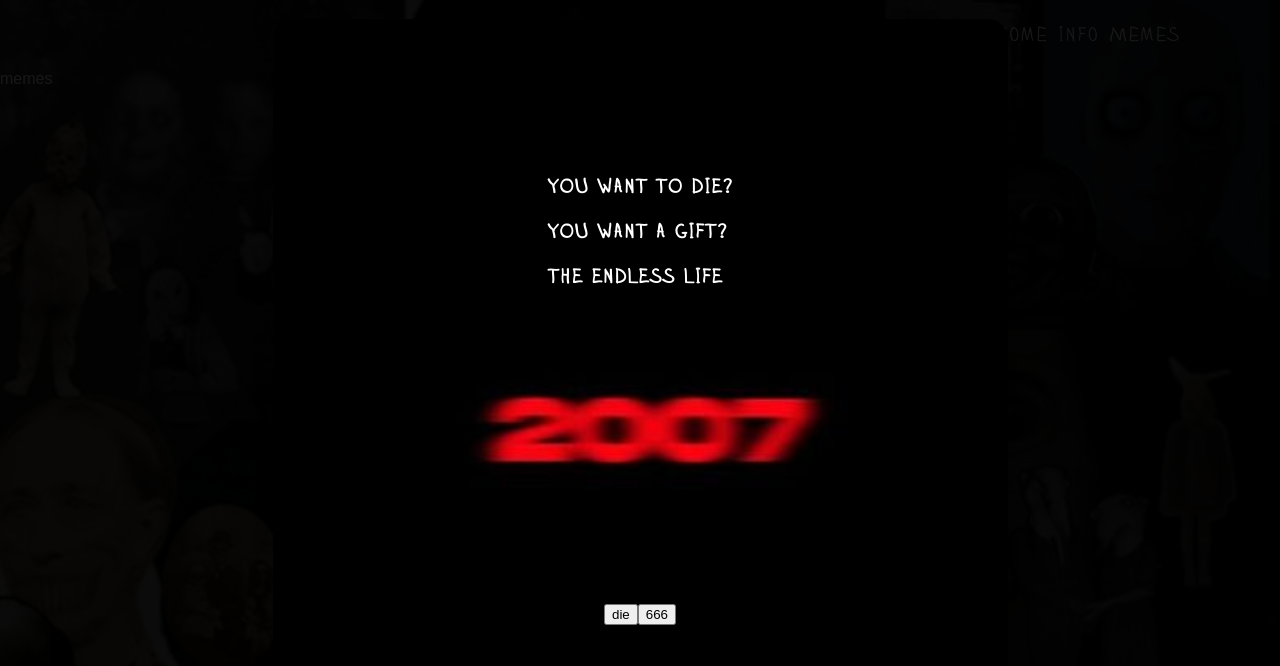
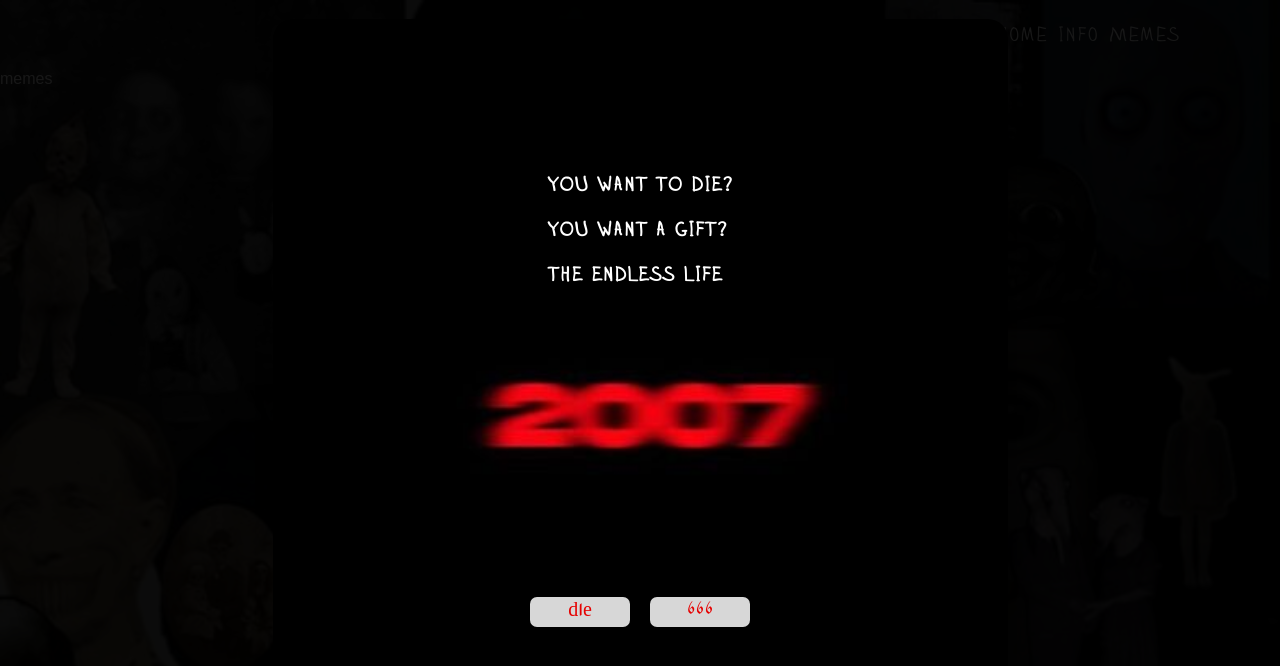
Before and after one commit to metzker-mf/Victoria-s-Secret, a React (Create React App) app: page /#/memes in a window 1280 px wide. Shown: the top 666 px of the page. Built offline with nearby package versions, Linux system fonts and the light colour scheme.

Commit message:
feat: add infoPage content

```diff
--- a/src/App.tsx
+++ b/src/app/App.tsx
@@ -1,6 +1,5 @@
-import { ModalContext } from '@/app/contexts'
-import { Header } from '@/app/ui'
-import { HomePage } from '@/pages'
+import { Header, ModalContext } from '@/app'
+import { HomePage, InfoPage } from '@/pages'
 import { Modal } from '@/shared'
 import { useContext, useEffect, useRef, useState } from 'react'
 import { Route, Routes } from 'react-router-dom'
@@ -40,7 +39,7 @@ function App() {
 
       <Routes>
         <Route path="/" element={!visible && <HomePage />} />
-        <Route path="info" element={<div>info</div>} />
+        <Route path="info" element={<InfoPage />} />
         <Route path="memes" element={<div>memes</div>} />
       </Routes>
       <Modal />
--- /dev/null
+++ b/src/app/index.ts
@@ -0,0 +1,2 @@
+export * from './contexts'
+export * from './ui'
--- a/src/index.tsx
+++ b/src/index.tsx
@@ -1,9 +1,9 @@
+import App from '@/app/App'
 import { ModalProvider } from '@/app/contexts'
 import { GlobalStyle } from '@/shared'
 import React from 'react'
 import ReactDOM from 'react-dom/client'
 import { HashRouter } from 'react-router-dom'
-import App from './App'
 import reportWebVitals from './reportWebVitals'
 
 const root = ReactDOM.createRoot(document.getElementById('root') as HTMLElement)
--- a/src/pages/home/ui/HomePage.tsx
+++ b/src/pages/home/ui/HomePage.tsx
@@ -16,11 +16,11 @@ export const HomePage = () => {
         </S.TextWrapper>
         <div>
           <S.LogoContainer>
-            <img src={logo} alt="" />
+            <img src={logo} alt="Лого victoria's secret" />
           </S.LogoContainer>
 
           <S.VicImageContainer>
-            <img src={vicImage} alt="" />
+            <img src={vicImage} alt="Фото девки без руки" />
           </S.VicImageContainer>
         </div>
 
--- a/src/pages/index.ts
+++ b/src/pages/index.ts
@@ -1 +1,2 @@
 export * from './home'
+export * from './info'
--- /dev/null
+++ b/src/pages/info/InfoPage.tsx
@@ -0,0 +1,71 @@
+import vicImg from '@/shared/assets/images/vic_mc.png'
+import * as S from './components'
+
+export const InfoPage = () => {
+  return (
+    <S.Container>
+      <S.TitleWrapper>
+        <h1>Victoria - Глава Первая: Темный соблазн</h1>
+        <h2>Мясник из Оренбурга</h2>
+      </S.TitleWrapper>
+
+      <S.ContentWrapper>
+        <S.InfoWrapper>
+          <h3>
+            Берегитесь разочарований, ибо внешность обманчива. Такими, какими они кажутся,
+            вещи являются редко. <S.RedText>А женщины – никогда.</S.RedText>
+          </h3>
+          <h4>
+            Вика ака <S.RedText>девка без руки</S.RedText>
+          </h4>
+
+          <div>
+            <p>
+              Она была обычным ребёнком — тихая девочка с большими глазами, ничем не
+              отличавшаяся от других. Но в её душе таилась мрачная страсть. С ранних лет
+              она заворожённо{' '}
+              <S.RedText>наблюдала за агонией умирающих существ:</S.RedText> насекомых,
+              птиц, мелких животных. Их последние мгновения притягивали её, словно магнит,
+              пробуждая что-то тёмное и необъяснимое.
+            </p>
+
+            <p>
+              Годы шли, и эта тяга к смерти переросла в нечто более зловещее. Повзрослев,
+              она научилась использовать свою красоту как оружие. Она соблазняла мужчин,
+              завлекая их в свои сети с улыбкой, от которой замирало сердце. Но за её
+              очарованием скрывалась смертельная ловушка. Каждого, кто поддавался её
+              чарам, ждала жестокая участь. Она убивала их хладнокровно, наслаждаясь их
+              последними вздохами. Но самым жутким был её ритуал: она всегда забирала с
+              собой правую руку жертвы, аккуратно отделяя её от тела. Именно за это её
+              прозвали <S.RedText>*Девка без руки*</S.RedText> — ироничное прозвище, от
+              которого кровь стыла в жилах.
+            </p>
+
+            <p>
+              Её преступления долго оставались загадкой для властей. Она действовала с
+              пугающей точностью, не оставляя следов. Но слухи о ней распространялись, и
+              вскоре её имя стало легендой в криминальном мире. Однако она была не
+              одинока. Девка без руки состояла в таинственной секте, известной как{' '}
+              <S.RedText>*Крутые скелеты*</S.RedText>. Эта группа почитала смерть, видя в
+              ней высшую форму искусства. Они поклонялись костям, проводили ритуалы в
+              заброшенных местах и верили, что каждая жертва приближает их к некой тёмной
+              истине.
+            </p>
+
+            <p>
+              Девка без руки до сих пор остаётся неуловимой. Её история — это смесь ужаса,
+              соблазна и мистики. Кто она: жертва собственного безумия или хладнокровный
+              хищник, следующий заветам секты? Одно известно точно — её тень продолжает
+              бродить где-то в ночи, и каждый мужчина, встретивший её взгляд, рискует
+              стать очередной жертвой.
+            </p>
+          </div>
+        </S.InfoWrapper>
+
+        <S.ImageWrapper>
+          <img src={vicImg} alt="Фото Маньяка из Оренбурга" />
+        </S.ImageWrapper>
+      </S.ContentWrapper>
+    </S.Container>
+  )
+}
--- /dev/null
+++ b/src/pages/info/components.ts
@@ -0,0 +1,41 @@
+import styled from 'styled-components'
+
+export const Container = styled.section`
+  display: flex;
+  flex-direction: column;
+  gap: 50px;
+  padding-left: 20px;
+  padding-right: 20px;
+`
+export const TitleWrapper = styled.div`
+  text-align: center;
+  font-family: 'Izvod';
+  color: #ff6363;
+`
+export const ContentWrapper = styled.div`
+  display: flex;
+  justify-content: center;
+  gap: 40px;
+`
+export const InfoWrapper = styled.div`
+  position: static;
+  z-index: 3;
+  text-align: center;
+  font-family: 'Alk';
+  max-width: 50%;
+`
+
+export const ImageWrapper = styled.div`
+  img {
+    position: absolute;
+    right: 0;
+    bottom: 0;
+    z-index: 1;
+    max-width: 600px;
+    height: auto;
+  }
+`
+
+export const RedText = styled.span`
+  color: red;
+`
--- /dev/null
+++ b/src/pages/info/index.ts
@@ -0,0 +1 @@
+export * from './InfoPage'
--- a/src/shared/ui/modal/components.ts
+++ b/src/shared/ui/modal/components.ts
@@ -30,6 +30,7 @@ export const Wrapper = styled.div`
   border-radius: 20px;
   background-image: url(${modalImage});
   background-size: cover;
+  background-position: center;
   display: flex;
   justify-content: space-around;
   align-items: center;
@@ -44,4 +45,23 @@ export const Title = styled.div`
   font-size: 20px;
 `
 
-export const ButtonsWrapper = styled.div``
+export const ButtonsWrapper = styled.div`
+  display: flex;
+  gap: 20px;
+`
+
+export const Button = styled.button`
+  font-family: 'Izvod';
+  font-size: 20px;
+  color: red;
+  width: 100px;
+  height: 30px;
+  border: none;
+  border-radius: 7px;
+  cursor: pointer;
+  opacity: 0.9;
+
+  &:hover {
+    opacity: 0.5;
+  }
+`
--- a/src/shared/ui/modal/modal.tsx
+++ b/src/shared/ui/modal/modal.tsx
@@ -25,8 +25,8 @@ export const Modal = () => {
                 </S.Title>
 
                 <S.ButtonsWrapper>
-                  <button onClick={handleSetVisible}>die</button>
-                  <button onClick={handleSetVisible}>666</button>
+                  <S.Button onClick={handleSetVisible}>die</S.Button>
+                  <S.Button onClick={handleSetVisible}>666</S.Button>
                 </S.ButtonsWrapper>
               </S.Wrapper>
             </S.Container>
```
Also changed, not shown: src/shared/assets/images/vic_mc.png (added).
